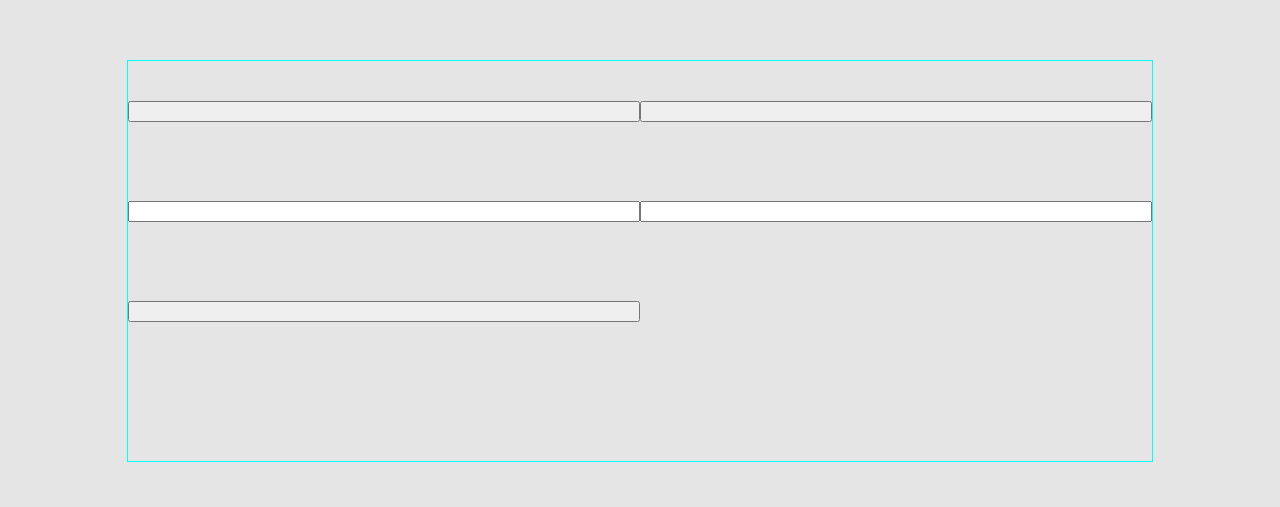
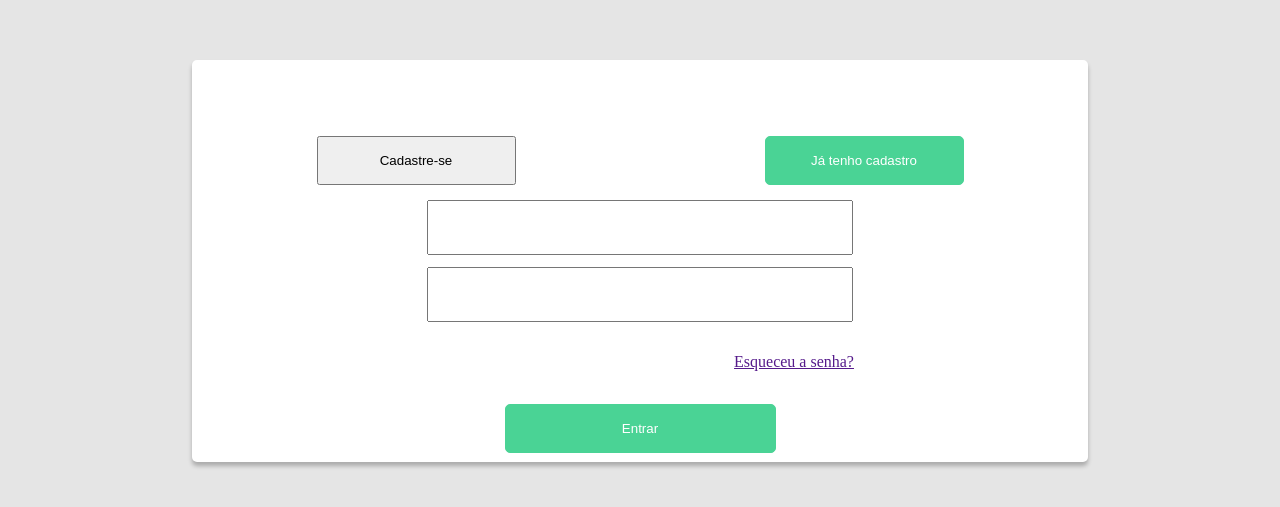
Before and after one commit to Thiago-Magno/design-teste, a plain HTML site: page index.html in a window 1280 px wide. Shown: the part 129-636 px from the top of the page. Drawn offline with Linux system fonts and the light colour scheme.

Commit message:
Formatacao de botoes e campos

```diff
--- a/index.html
+++ b/index.html
@@ -14,11 +14,12 @@
 <body>
     <main>
         <div class="conteiner">
-            <input type="button" value="" id="cadastro">
-            <input type="button" value="" id="ja-cadastrado">
-            <input type="text" name="" id="usuario">
-            <input type="text" name="" id="senha">
-            <input type="button" value="" id="login">
+            <input type="button" value="Cadastre-se" id="cadastro">
+            <input type="button" value="Já tenho cadastro" id="ja-cadastrado">
+            <input type="text" name="Usuário" id="usuario">
+            <input type="text" name="Senha" id="senha">
+            <a href="">Esqueceu a senha?</a>
+            <input type="button" value="Entrar" id="login">
 
 
         </div>
--- a/style.css
+++ b/style.css
@@ -11,6 +11,7 @@ main {
     width: 100vw;
     flex-direction: column;
     align-items: center;
+    justify-content: center;
     background-color: #E5E5E5;
     border: 000 solid 1px;
 }
@@ -19,22 +20,71 @@ main {
 
     display: grid;
     grid-template-columns: 1fr 1fr;
-    grid-template-rows: 1fr 1fr 1fr 1fr;
-    height: 80vh;
-    width: 80vw;
+    grid-template-rows: 1fr 1fr 1fr 1fr 1fr 1fr;
+    width: 896px;
+    height: 626px;
     align-items: center;
-    justify-content: center;
+    justify-items: center;
     flex-direction: column;
     margin: 189px 272px 209px 272px;
-    border: solid 1px cyan;
+    background: #FFFFFF;
+    box-shadow: 0px 4px 4px rgba(0, 0, 0, 0.25);
+    border-radius: 5px;
 }
 
 #cadastro {
     grid-column-start: 1;
     grid-column-end: 1;
+    grid-row-start: 2;
+    width: 199px;
+    height: 49px;
 }
 
 #ja-cadastrado {
     grid-column-start: 2;
     grid-column-end: 2;
+    grid-row-start: 2;
+    width: 199px;
+    height: 49px;
+    color: #FFFFFF;
+    background: #4AD395;
+    border: 1px solid #4AD395;
+    box-sizing: border-box;
+    border-radius: 5px;
 }
+
+#usuario {
+    grid-column-start: 1;
+    grid-column-end: 3;
+    grid-row-start: 3;
+    width: 418px;
+    height: 49px;
+}
+
+#senha {
+    grid-column-start: 1;
+    grid-column-end: 3;
+    grid-row-start: 4;
+    width: 418px;
+    height: 49px;
+}
+
+a {
+    grid-row-start: 5;
+    grid-column-start: 2;
+    margin: 0 140px 0 0;
+
+}
+
+#login {
+    grid-column-start: 1;
+    grid-column-end: 3;
+    grid-row-start: 6;
+    width: 271px;
+    height: 49px;
+    color: #FFFFFF;
+    background: #4AD395;
+    border: 1px solid #4AD395;
+    box-sizing: border-box;
+    border-radius: 5px;
+}
```
Also changed, not shown: images/apple (1) 1.svg (added).
